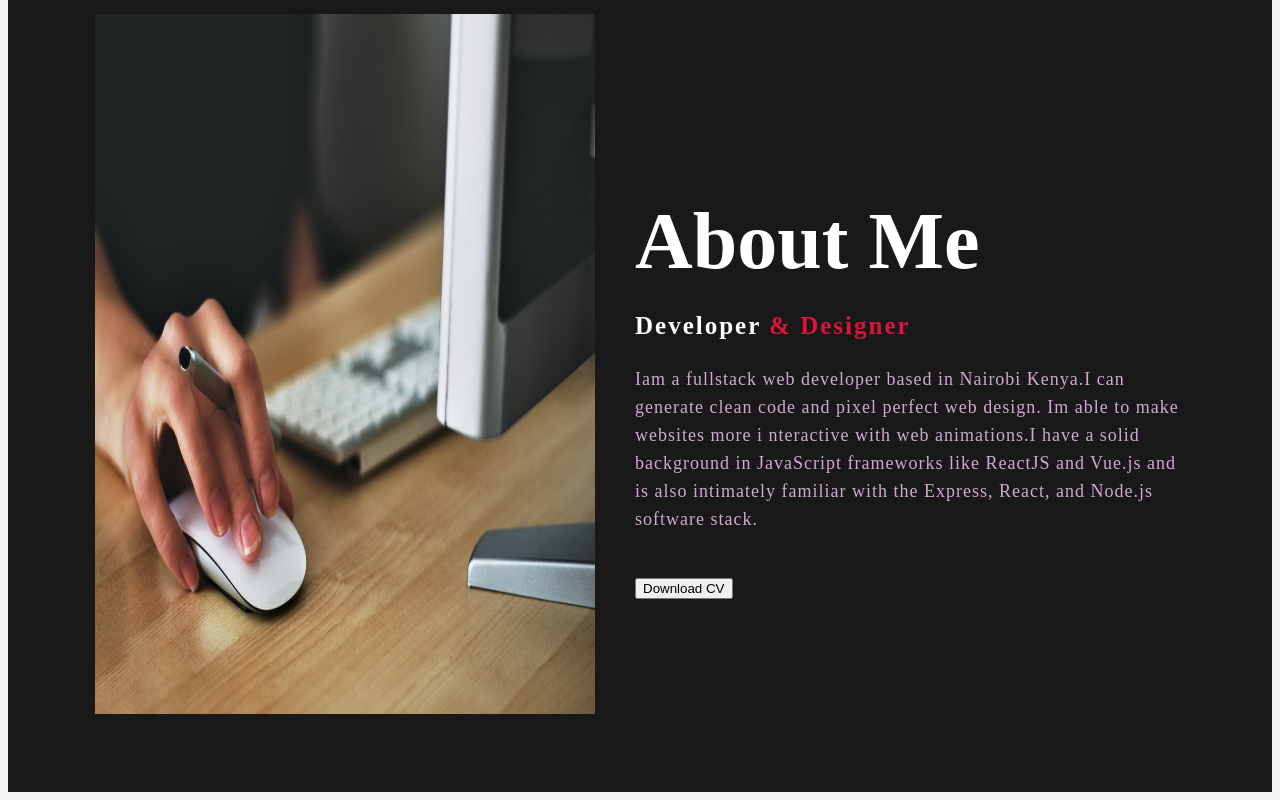
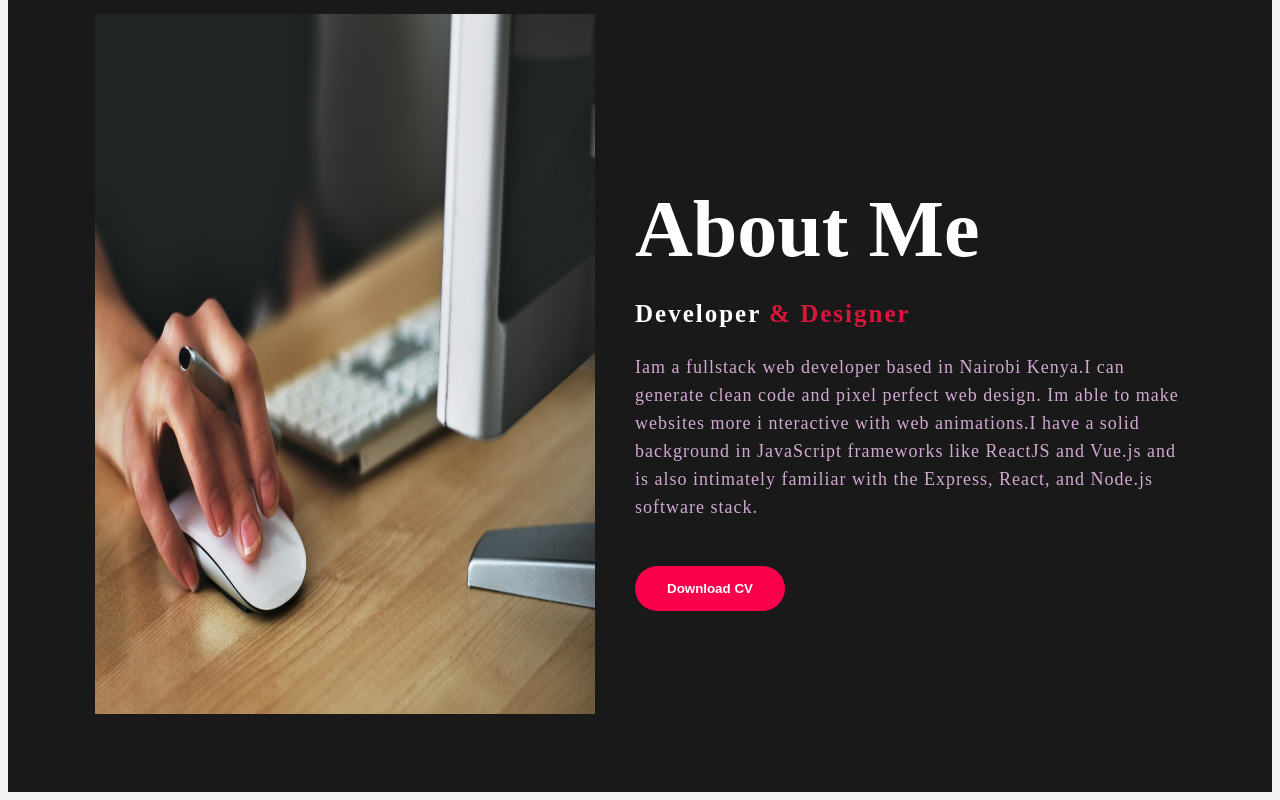
Before and after one commit to Jane-Wandia/MY-PORTFOLIO, a plain HTML site: page index.html in a window 1280 px wide. Shown: the part 858-1658 px from the top of the page. Drawn offline with Linux system fonts and the light colour scheme.

Commit message:
added a button

```diff
--- a/styles.css
+++ b/styles.css
@@ -125,3 +125,13 @@ span{
     font-size: 18px;
     margin-bottom: 45px;
 }
+button{
+    background: #f9004d;
+    color: white;
+    text-decoration: none;
+    border: 2px solid transparent;
+    font-weight: bold;
+    padding: 13px 30px;
+    border-radius: 30px;
+    transition: .4s;
+}
```
